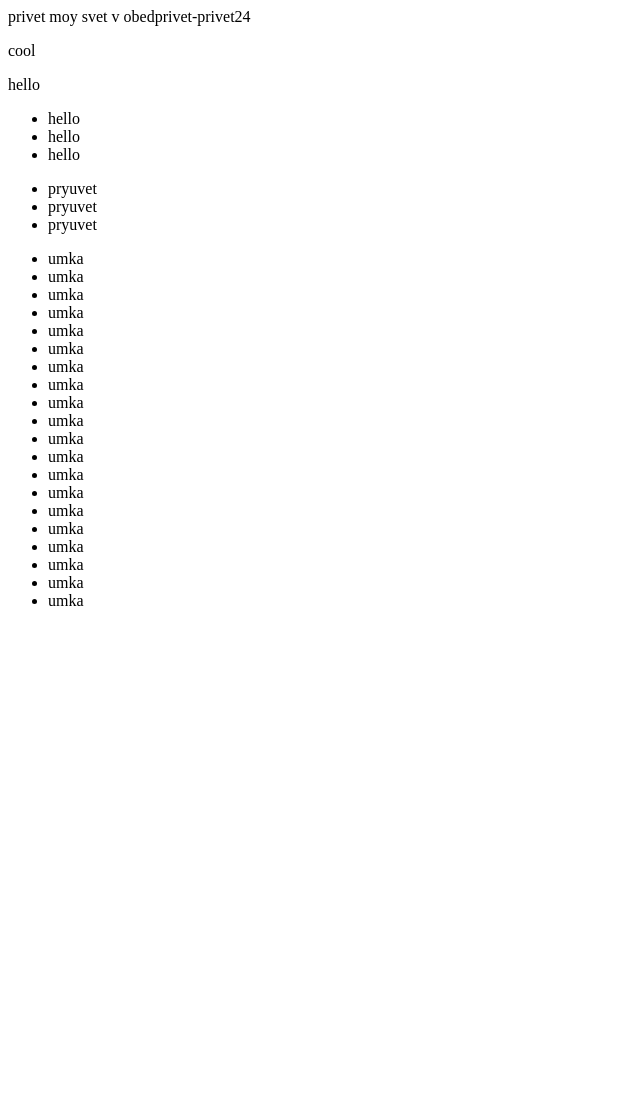
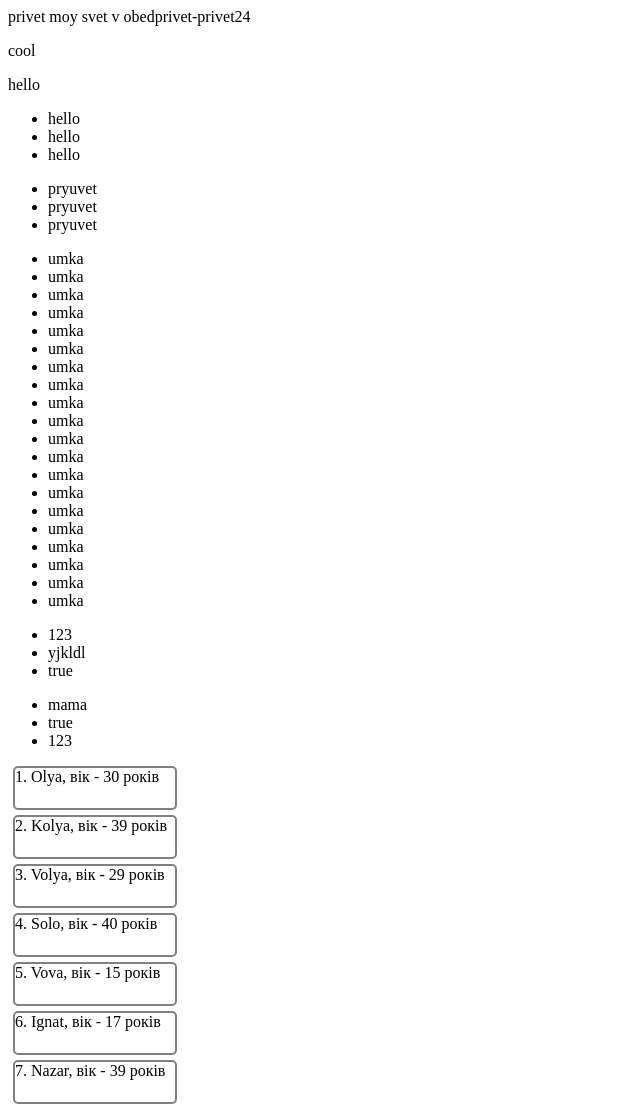
Before and after one commit to Camel2204/JavaScript, a plain HTML site: page Task5/index.html in a window 1280 px wide. Shown: the top 1107 px of the page, without its empty margins (0-640 px from the left). Before the commit the page ends 800 px from the top, so only its background shows below. Drawn offline with Linux system fonts and the light colour scheme.

Commit message:
changed Task5 and main.js

```diff
--- a/Task5/index.html
+++ b/Task5/index.html
@@ -3,6 +3,15 @@
 <head>
     <meta charset="UTF-8">
     <title>Task5</title>
+    <style>
+        .object{
+            width: 160px;
+            height: 40px;
+            border: 2px solid gray;
+            border-radius: 5px;
+            margin: 5px;
+        }
+    </style>
 </head>
 <body>
 <script src="main.js" ></script>
--- a/Task5/main.js
+++ b/Task5/main.js
@@ -152,3 +152,55 @@ const printToDocL = (text, xNam) => {
     document.write(`</ul>`)
 }
 printToDocL('umka', 20)
+
+
+//8 - створити функцію яка приймає масив примітивних елементів (числа,стрінги,булеві),
+//     та будує для них список (ul li) та виводить його через document.write
+
+
+function arrayCool (arr) {
+    document.write(`<ul>`);
+    for (const arrElement of arr) {
+        document.write(`<li>${arrElement}</li>`);
+    }
+    document.write(`</ul>`);
+}
+arrayCool([123, 'yjkldl', true]);
+
+const ArrayCooL = (arr) => {
+       document.write(`<ul>`);
+    for (const items of arr) {
+        document.write(`<li>${items}</li>`);
+    }  document.write(`</ul>`);
+}
+ArrayCooL(['mama', true, 123]);
+
+//9 - створити функцію яка приймає масив об'єктів з наступними полями id,name,age ,' +
+// ' та виводить їх в документ. Для кожного об'єкту окремий блок.
+
+let arrayObj = [
+    {id:1, name: 'Olya', age: 30},
+    {id:2, name: 'Kolya', age: 39},
+    {id:3, name: 'Volya', age: 29},
+    {id:4, name: 'Solo', age: 40},
+    {id:5, name: 'Vova', age: 15},
+    {id:6, name: 'Ignat', age: 17},
+    {id:7, name: 'Nazar', age: 39}
+]
+
+
+function arrayAdd (arr){
+    for (const item of arr){
+        document.write(`<div class="object">${item.id}. ${item.name}, вік - ${item.age} років</div>`);
+    }
+}
+arrayAdd(arrayObj);
+
+document.write(' - ');
+
+const ArrayAdd = (arr) => {
+    for (const item of arr){
+        document.write(`<div class="object">${item.id}. ${item.name}, вік - ${item.age} років</div>`)
+    }
+}
+ArrayAdd(arrayObj);
```
